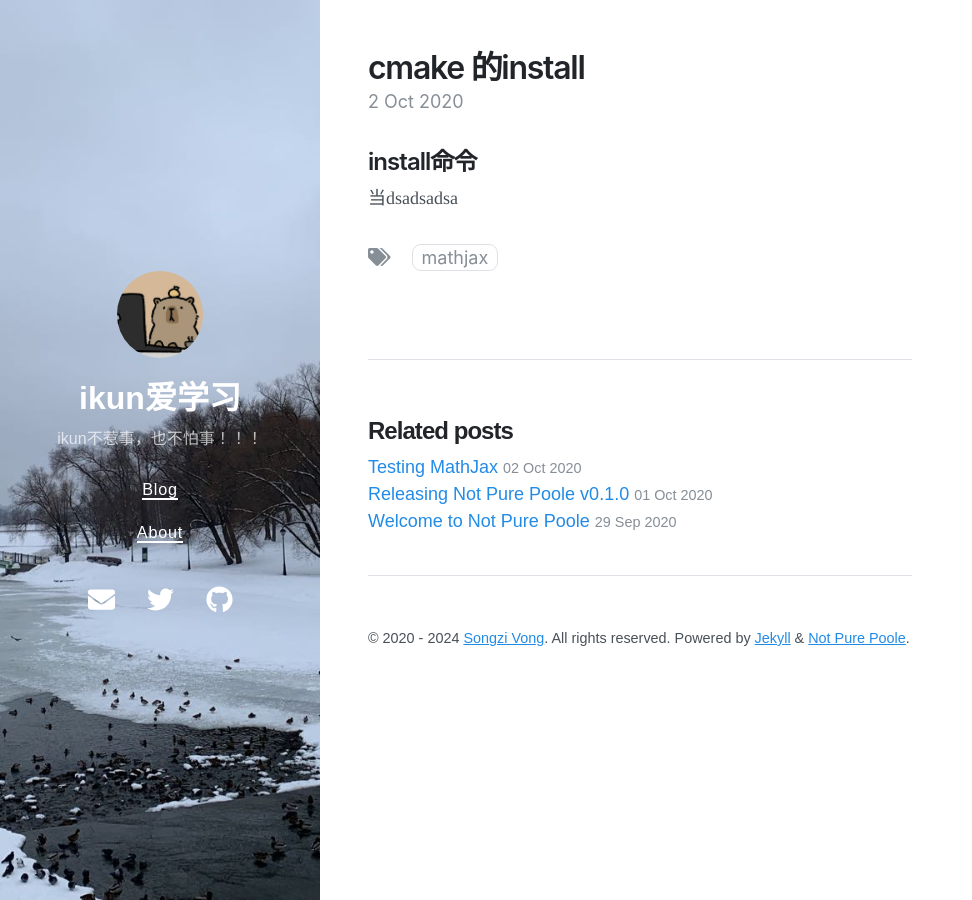
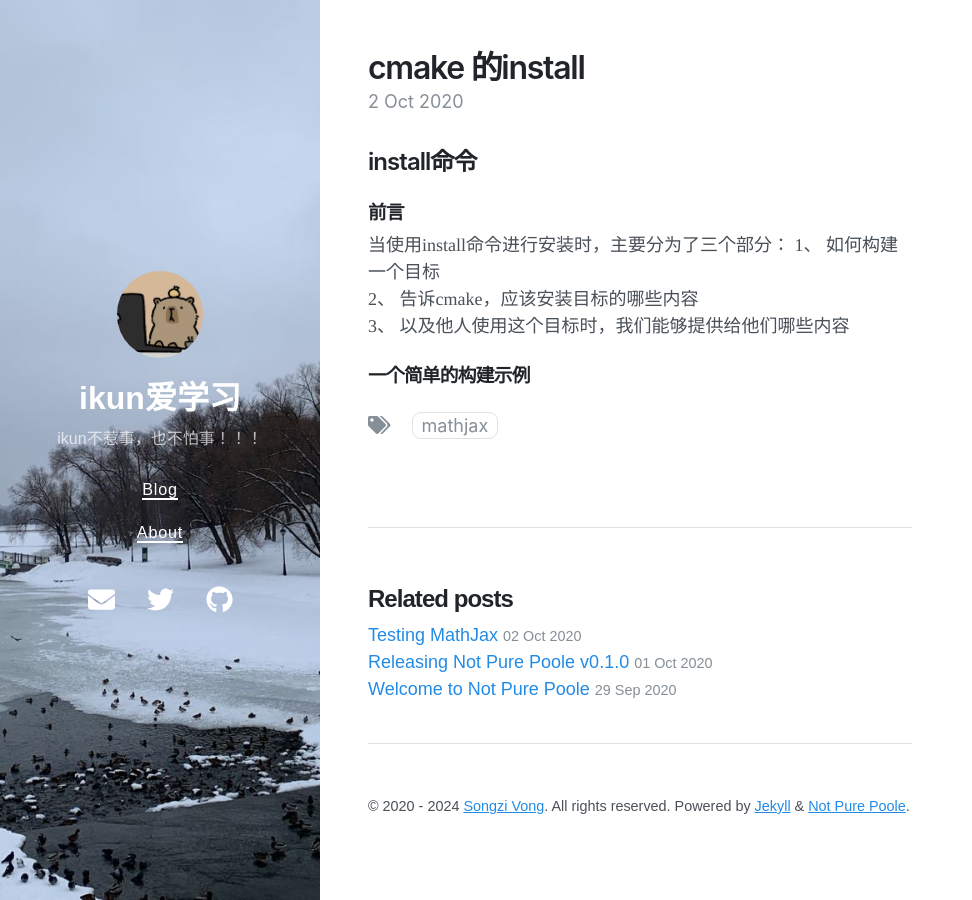
Before and after one commit to SuperIkunFan/SuperIkunFan.github.io, a Jekyll site: the page built from _posts/2024-09-04-学习cmake的install.md, in a window 1280 px wide. Shown: the whole page, without its empty margins (0-972 px from the left). Built offline with Jekyll 4.4.1, drawn with Linux system fonts in a browser that asks for light colours; nearby versions of some CDN libraries.

Commit message:
短期保存

```diff
--- a/_posts/2024-09-04-学习cmake的install.md
+++ b/_posts/2024-09-04-学习cmake的install.md
@@ -7,4 +7,10 @@ date: 2020-10-02 15:32 +0800
 ---
 
 ## install命令
-当dsadsadsa
+### 前言
+当使用install命令进行安装时，主要分为了三个部分：
+1、 如何构建一个目标
+2、 告诉cmake，应该安装目标的哪些内容
+3、 以及他人使用这个目标时，我们能够提供给他们哪些内容
+
+### 一个简单的构建示例
```
